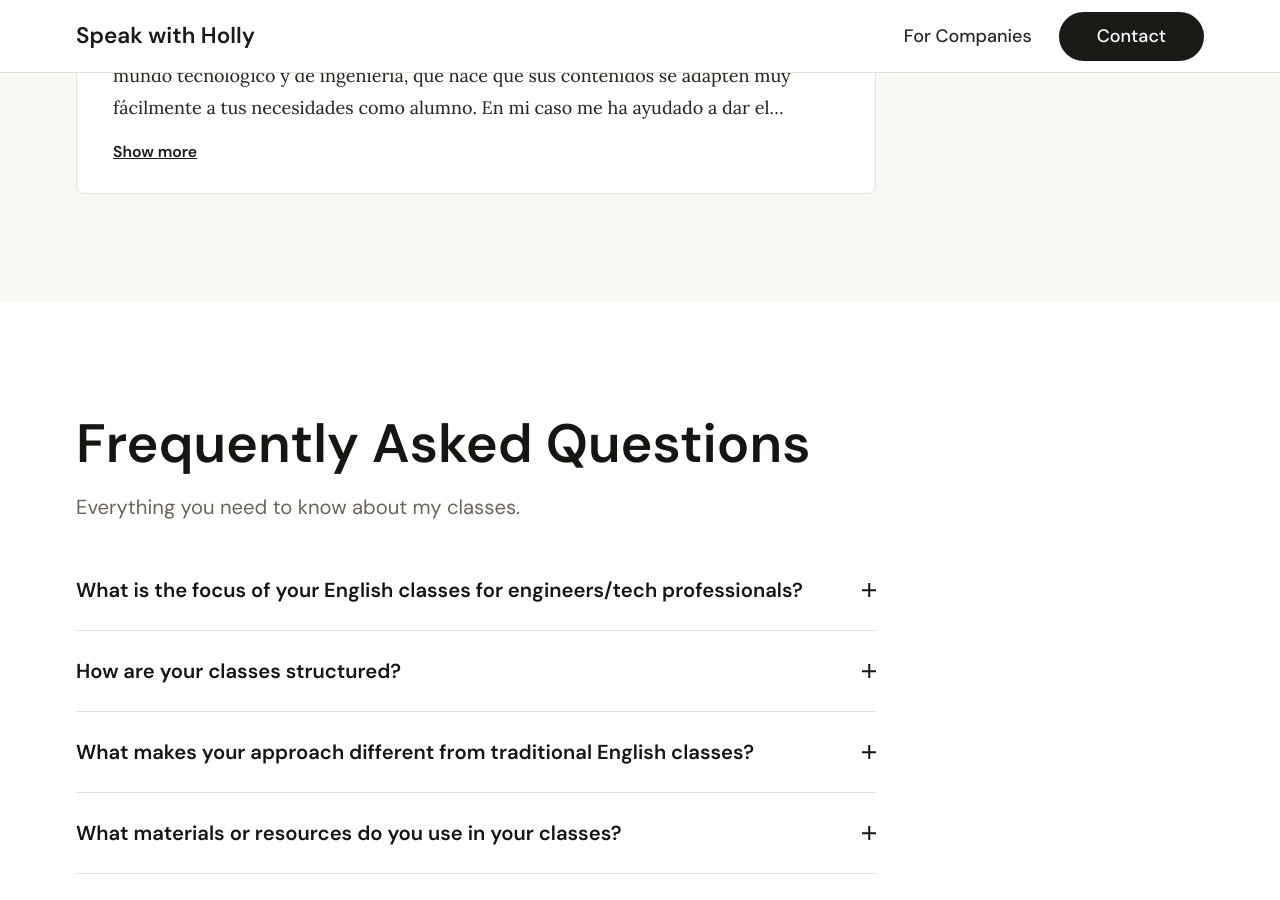
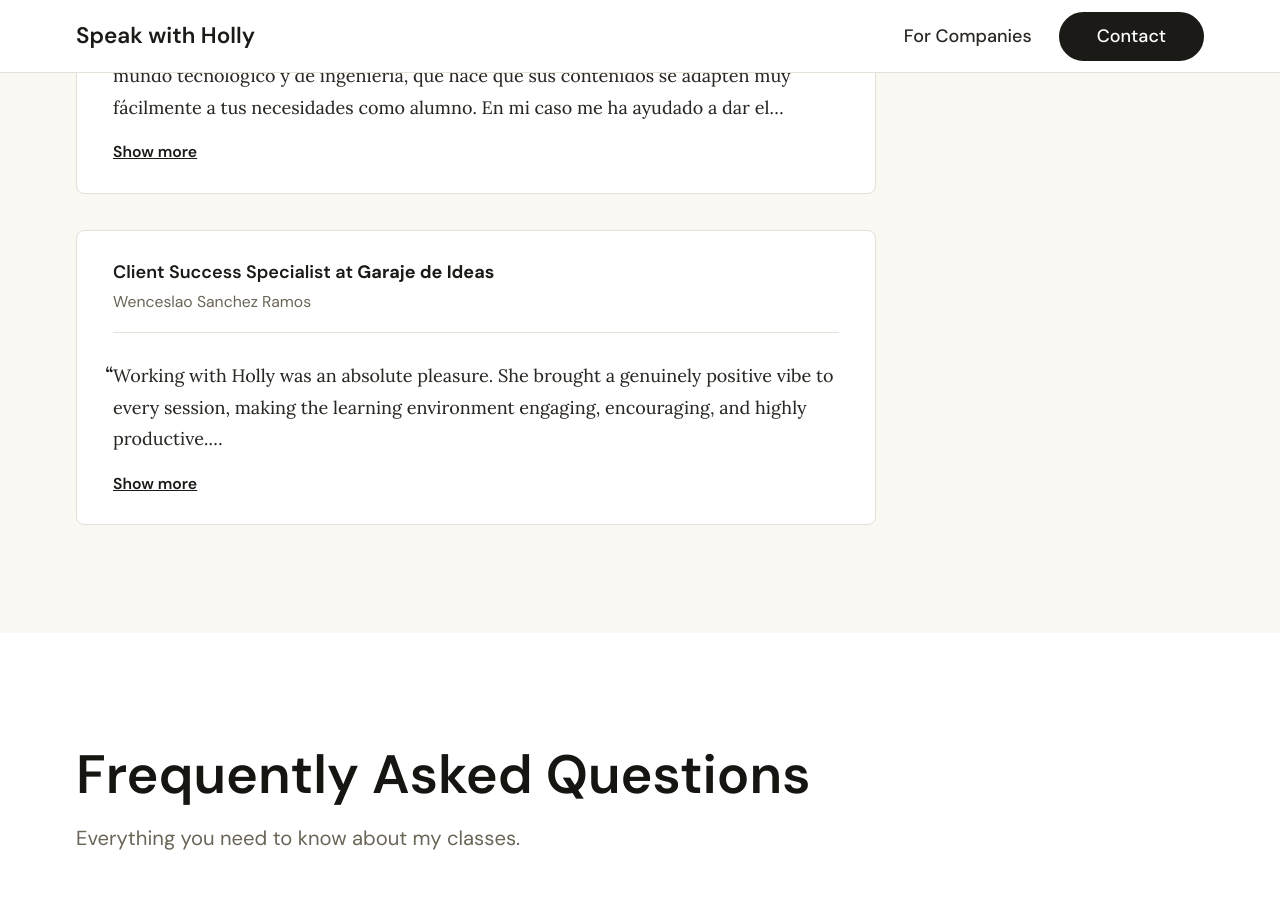
Before and after one commit to nahumgarcia/holly_web, a Jekyll site: the page built from index.html, in a window 1280 px wide and 900 px high, scrolled down 4914 px. Built offline with Jekyll 4.4.1, drawn with Linux system fonts in a browser that asks for light colours.

Commit message:
Add Wenceslao Sanchez Ramos testimonial

```diff
--- a/_data/content.yml
+++ b/_data/content.yml
@@ -203,6 +203,15 @@ testimonials:
       name: "Jorge"
       role: "Director, Office of the CISO"
       company: "Google"
+    - quote: |
+        Working with Holly was an absolute pleasure. She brought a genuinely positive vibe to every session, making the learning environment engaging, encouraging, and highly productive.
+
+        She is exceptionally easy to talk to and creates a comfortable atmosphere where making mistakes feels like a natural step in learning. Her constructive approach keeps every session engaging, as she centers her lessons around practice-based scenarios directly applicable to our day-to-day workplace tasks.
+
+        She is a one of a kind professional. Any team or student would be fortunate to work with her.
+      name: "Wenceslao Sanchez Ramos"
+      role: "Client Success Specialist"
+      company: "Garaje de Ideas"
 
 # Student Stories
 stories:
```
